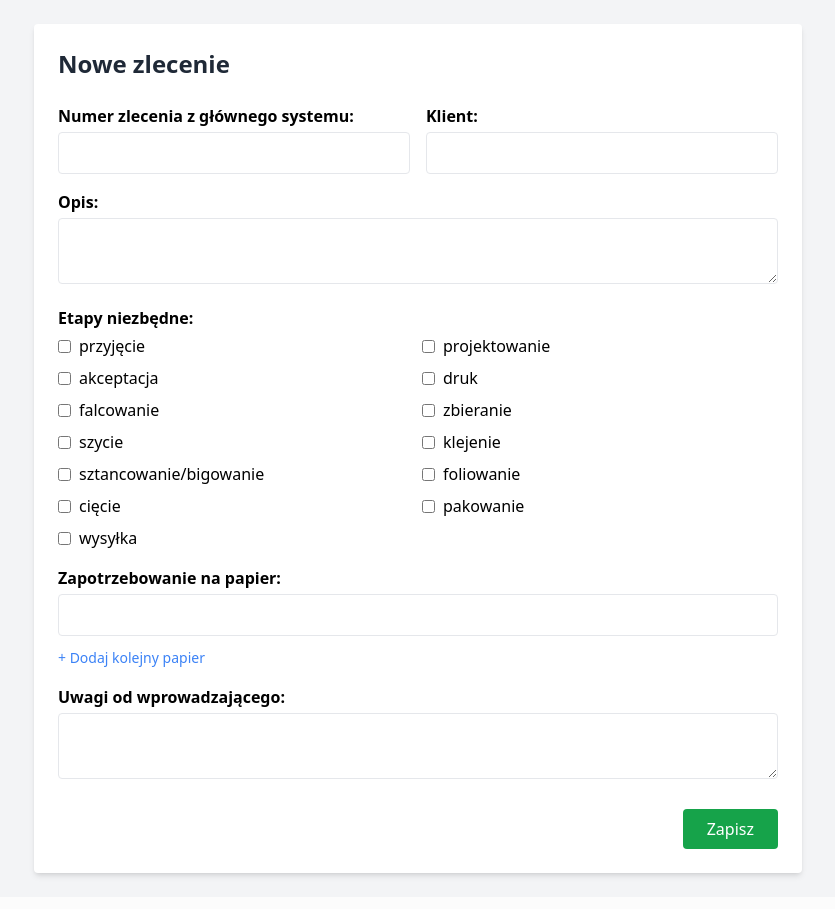
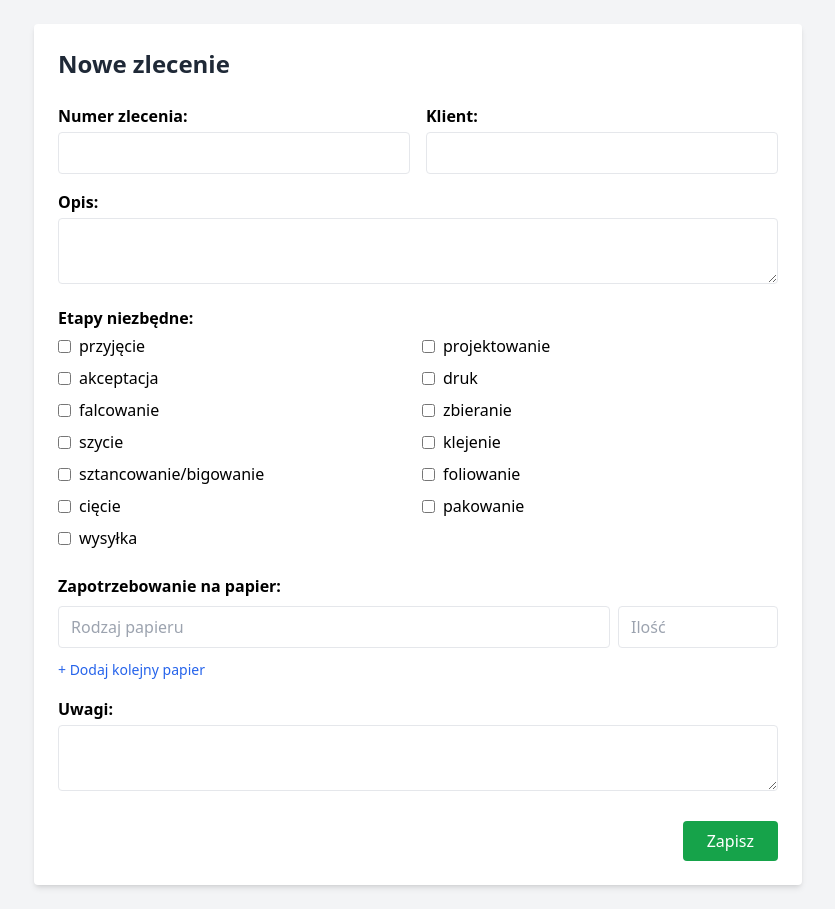
Before and after one commit to Nyksus666/drukarnia_tracker, a Flask app: page /add in a window 1280 px wide. Shown: the whole page, without its empty margins (222-1057 px from the left). Run offline with Flask 3, Linux system fonts and the light colour scheme; the visitor is signed in with stand-in values (Sample User, id 1); some libraries are stand-ins or nearby versions.

Commit message:
Update add_order.html

```diff
--- a/templates/add_order.html
+++ b/templates/add_order.html
@@ -11,7 +11,7 @@
     <form method="POST">
       <div class="grid grid-cols-2 gap-4">
         <div>
-          <label class="block font-semibold mb-1">Numer zlecenia z głównego systemu:</label>
+          <label class="block font-semibold mb-1">Numer zlecenia:</label>
           <input type="text" name="numer_glowny" required class="w-full border px-3 py-2 rounded">
         </div>
         <div>
@@ -37,21 +37,19 @@
         </div>
       </div>
 
-      <div class="mt-4">
-        <label class="block font-semibold mb-1">Zapotrzebowanie na papier:</label>
+      <div class="mt-6">
+        <label class="block font-semibold mb-2">Zapotrzebowanie na papier:</label>
         <div id="papier-list">
-          <input list="papiery" name="papier" class="w-full border px-3 py-2 rounded mb-2">
+          <div class="flex gap-2 mb-2">
+            <input type="text" name="papier_typ" placeholder="Rodzaj papieru" class="flex-1 border px-3 py-2 rounded">
+            <input type="text" name="papier_ilosc" placeholder="Ilość" class="w-40 border px-3 py-2 rounded">
+          </div>
         </div>
-        <datalist id="papiery">
-          {% for p in papiery %}
-            <option value="{{ p }}">
-          {% endfor %}
-        </datalist>
-        <button type="button" onclick="addPapier()" class="text-blue-500 text-sm mt-1">+ Dodaj kolejny papier</button>
+        <button type="button" onclick="addPapier()" class="text-blue-600 text-sm mt-1">+ Dodaj kolejny papier</button>
       </div>
 
       <div class="mt-4">
-        <label class="block font-semibold mb-1">Uwagi od wprowadzającego:</label>
+        <label class="block font-semibold mb-1">Uwagi:</label>
         <textarea name="uwagi" rows="2" class="w-full border px-3 py-2 rounded"></textarea>
       </div>
 
@@ -64,12 +62,13 @@
   <script>
     function addPapier() {
       const container = document.getElementById('papier-list');
-      const input = document.createElement('input');
-      input.type = 'text';
-      input.name = 'papier';
-      input.setAttribute('list', 'papiery');
-      input.className = 'w-full border px-3 py-2 rounded mb-2';
-      container.appendChild(input);
+      const div = document.createElement('div');
+      div.className = "flex gap-2 mb-2";
+      div.innerHTML = `
+        <input type="text" name="papier_typ" placeholder="Rodzaj papieru" class="flex-1 border px-3 py-2 rounded">
+        <input type="text" name="papier_ilosc" placeholder="Ilość" class="w-40 border px-3 py-2 rounded">
+      `;
+      container.appendChild(div);
     }
   </script>
 </body>
```
